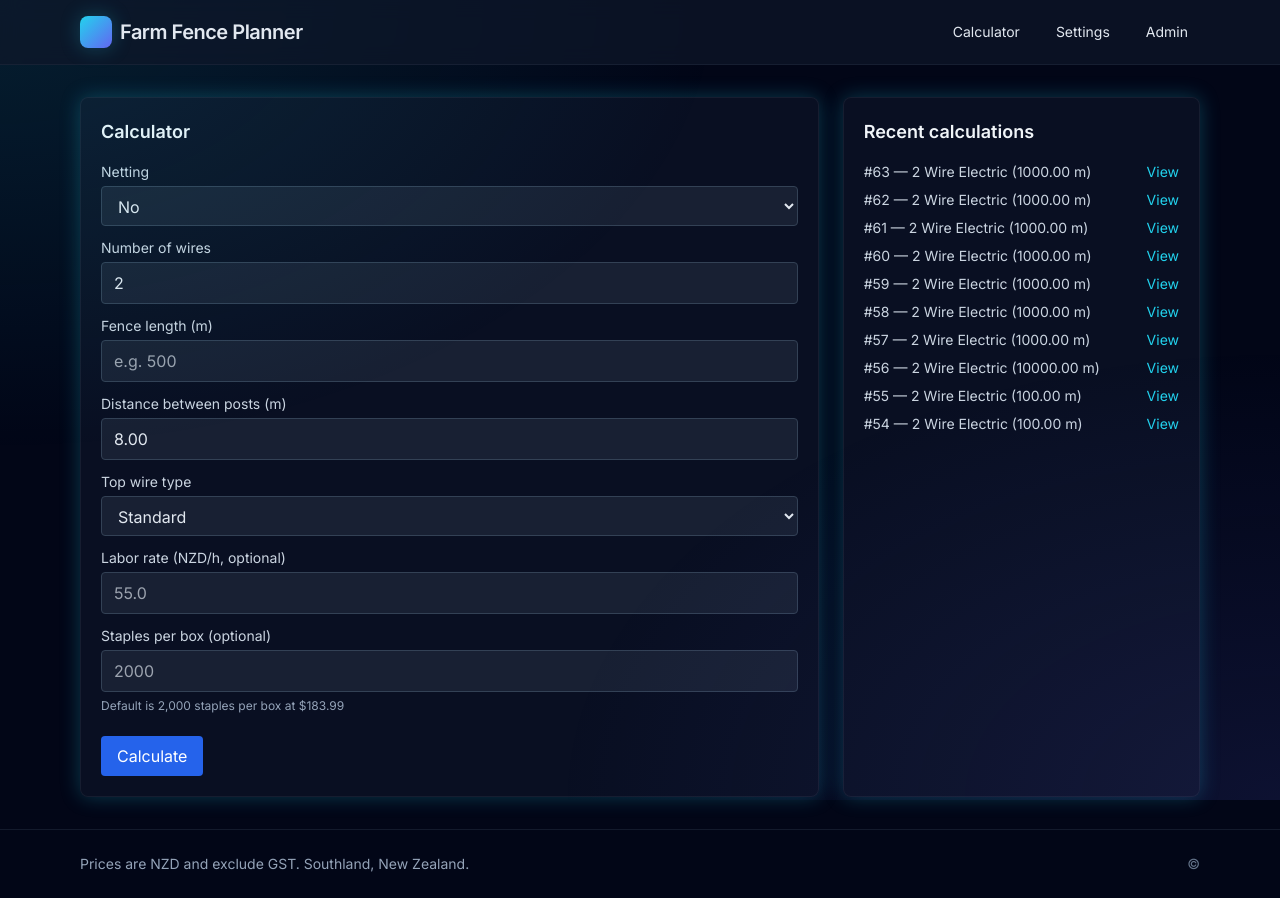
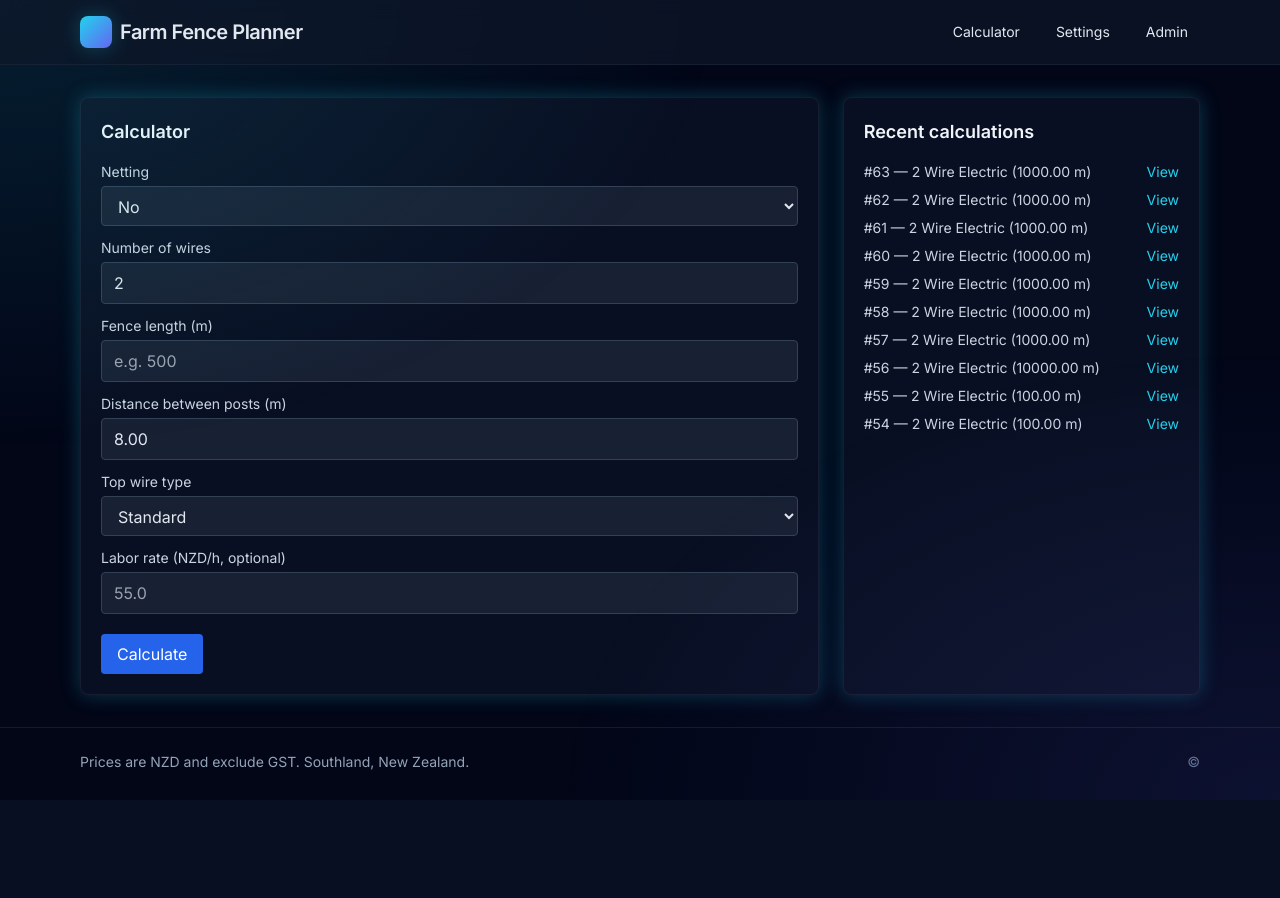
Before and after one commit to lightwavewebservice/Fence-Planner, a Django app: page / in a window 1280 px wide. After the commit the page ends 800 px from the top, so only its background shows below. Run offline with Django 4.2, Linux system fonts and the light colour scheme; data comes from the database, SQL or seed files in the repository; some libraries are stand-ins or nearby versions.

Commit message:
chore(ui): remove Staples per box field from front screen; backend uses settings defaults

```diff
--- a/templates/fence_calculator/index.html
+++ b/templates/fence_calculator/index.html
@@ -63,11 +63,7 @@
         <label class="block text-sm font-medium mb-1 text-slate-300">Labor rate (NZD/h, optional)</label>
         <input id="labor_rate" type="number" step="0.01" min="0" max="1000" class="w-full border border-slate-700 bg-slate-800/70 text-slate-200 rounded px-3 py-2" placeholder="{{ default_labor_rate }}" />
       </div>
-      <div>
-        <label class="block text-sm font-medium mb-1 text-slate-300">Staples per box (optional)</label>
-        <input id="staples_per_box" type="number" step="1" min="1" max="100000" class="w-full border border-slate-700 bg-slate-800/70 text-slate-200 rounded px-3 py-2" placeholder="2000" />
-        <span class="text-xs text-slate-400">Default is 2,000 staples per box at $183.99</span>
-      </div>
+      <!-- Staples per box input removed from UI; backend uses settings defaults -->
       <div class="pt-2">
         <button type="submit" class="bg-blue-600 text-white rounded px-4 py-2">Calculate</button>
         <span id="calc-status" class="ml-2 text-sm text-gray-500"></span>
@@ -191,16 +187,7 @@ function validateInput() {
     }
   }
 
-  // Validate staples per box if provided
-  const spbVal = document.getElementById('staples_per_box').value;
-  if (spbVal) {
-    const spb = parseInt(spbVal);
-    if (isNaN(spb) || spb <= 0) {
-      errors.push('Staples per box must be a positive integer');
-    } else if (spb > 100000) {
-      errors.push('Staples per box is unreasonably large');
-    }
-  }
+  // Staples per box validation removed; defaults are applied server-side
 
   // If hot wire type, validate hot wire count
   const topWireType = document.getElementById('top_wire_type').value;
@@ -282,8 +269,7 @@ async function doCalculate(evt) {
     const wireCount = document.getElementById('wire_count').value;
     if (wireCount) formData.append('wire_count', wireCount);
 
-    const spbSubmit = document.getElementById('staples_per_box').value;
-    if (spbSubmit) formData.append('staples_per_box', spbSubmit);
+    // Staples per box submission removed; backend will use default settings
 
     const res = await fetch('/calculate/', {
       method: 'POST',
```
